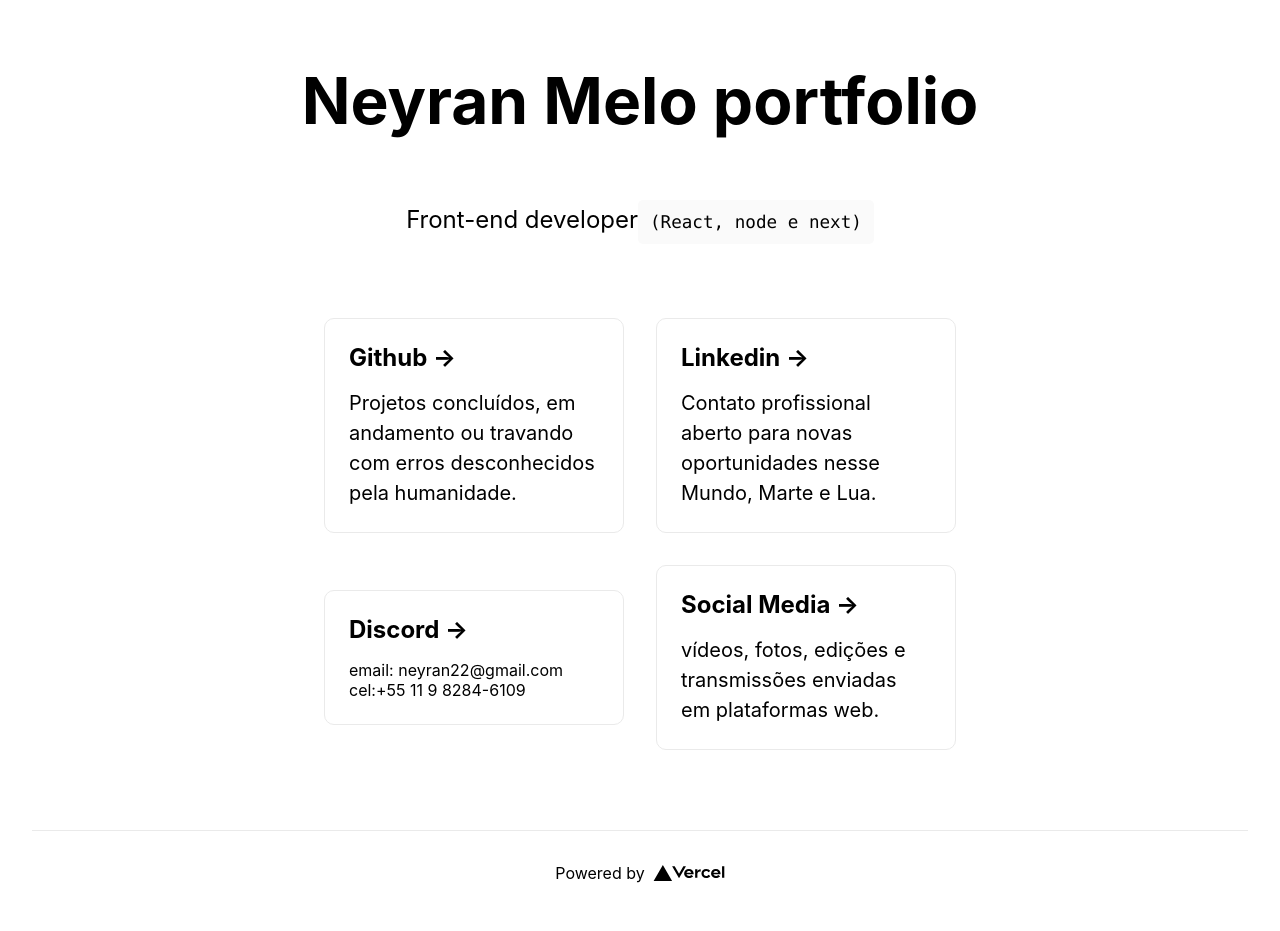
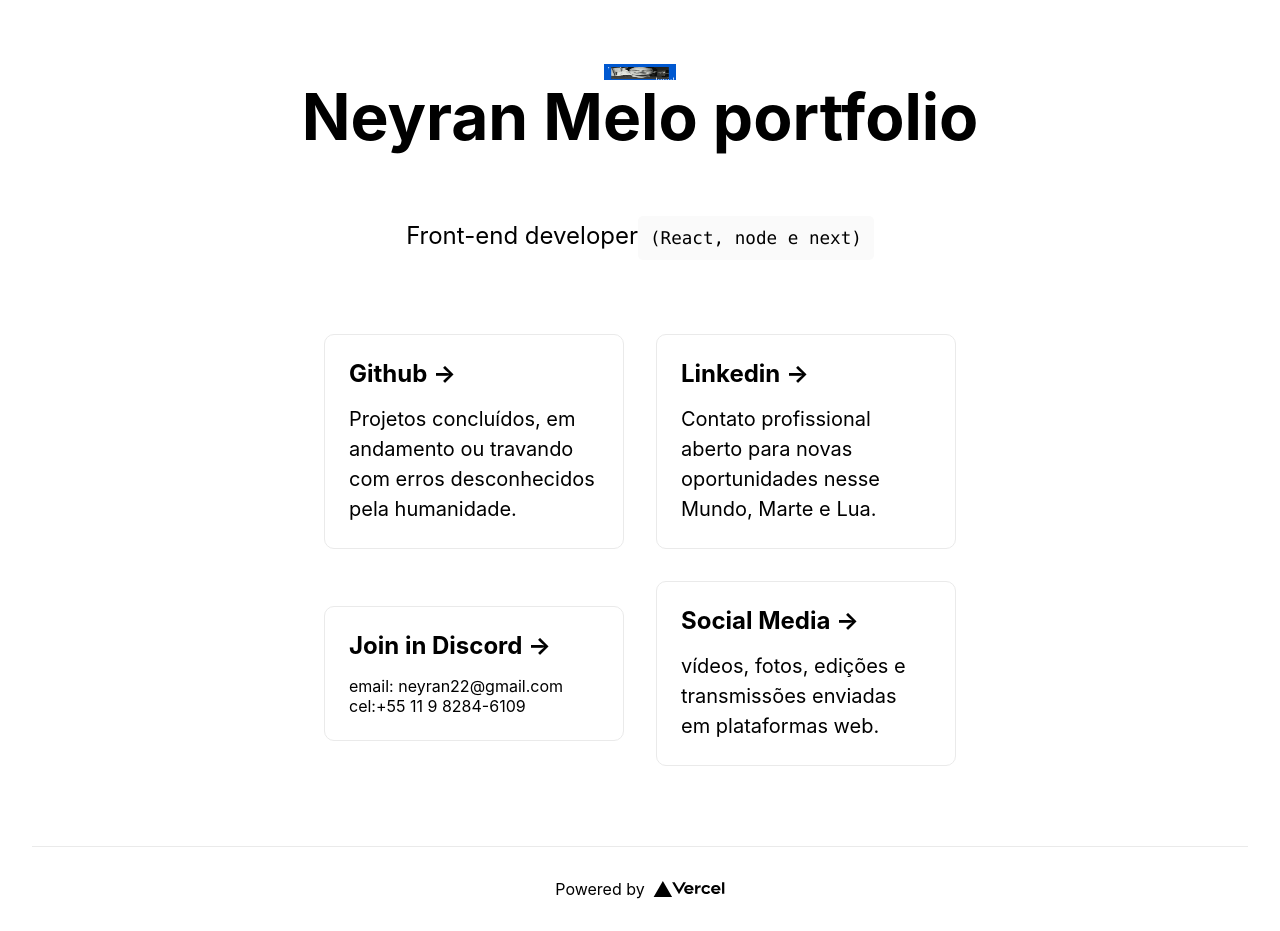
Before and after one commit to neyranms/phylcus, a Next.js app: page / in a window 1280 px wide. Built offline with nearby package versions, Linux system fonts and the light colour scheme.

Commit message:
update09

```diff
--- a/pages/index.js
+++ b/pages/index.js
@@ -2,6 +2,7 @@ import Head from 'next/head'
 import Image from 'next/image'
 import styles from '../styles/Home.module.css'
 import { BsGrid3X3GapFill } from 'react-icons/bs';
+import perfil from 'comps/imgs/perfil.png'
 
 export default function Home() {
   return (
@@ -13,6 +14,7 @@ export default function Home() {
       </Head>
 
       <main className={styles.main}>
+        <Image src={perfil} alt={perfil} width={72} height={16} />
         <h1 className={styles.title}>
           Neyran Melo portfolio
         </h1>
@@ -37,7 +39,7 @@ export default function Home() {
             href="https://discord.gg/xx5XDKkDQg"
             className={styles.card}
           >
-            <h2>Discord &rarr;</h2>
+            <h2>Join in Discord &rarr;</h2>
               email: neyran22@gmail.com
               cel:+55 11 9 8284-6109
           </a>
```
Also changed, not shown: comps/imgs/perfil.png (renamed from public/perfil.png).
